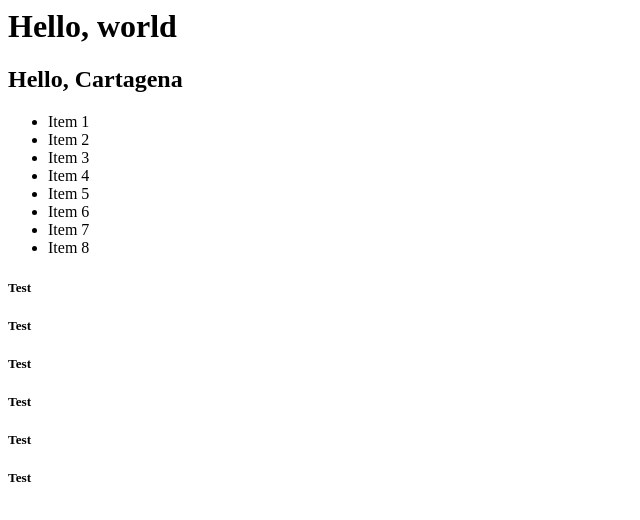
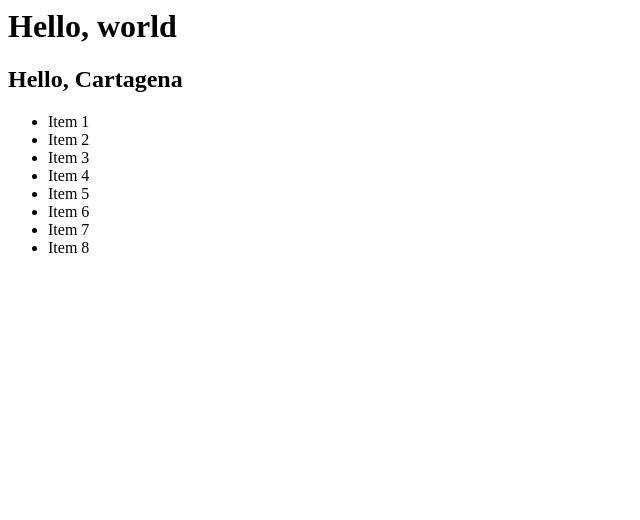
Before and after one commit to IsaacPater31/Curso-Git, a plain HTML site: page index.html in a window 1280 px wide. Shown: the whole page, without its empty margins (0-640 px from the left). Drawn offline with Linux system fonts and the light colour scheme.

Commit message:
Update index.html

```diff
--- a/index.html
+++ b/index.html
@@ -11,10 +11,4 @@
         <li>Item 7</li>
         <li>Item 8</li>
     </ul>
-    <h5>Test</h5>
-     <h5>Test</h5>
-     <h5>Test</h5>
-     <h5>Test</h5>
-     <h5>Test</h5>
-     <h5>Test</h5>
 </html>
```
